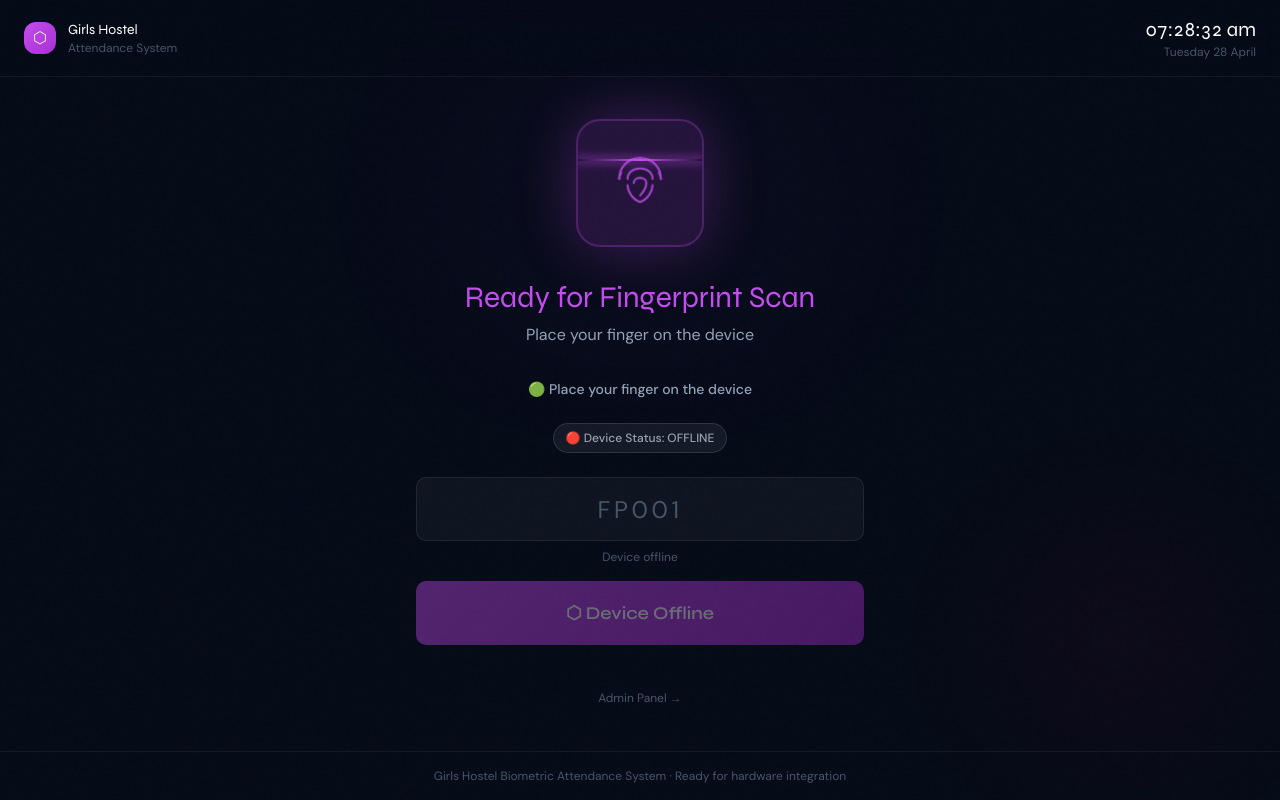
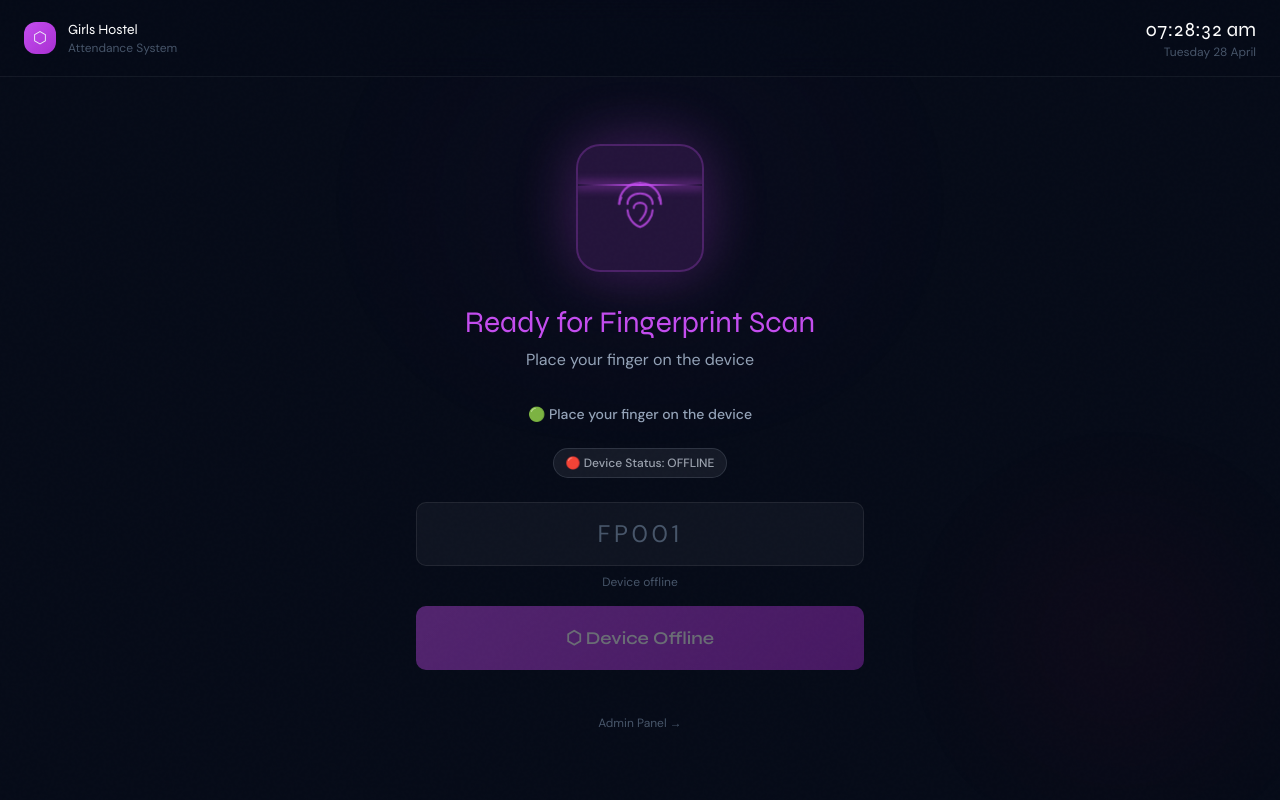
Before and after one commit to TheepanURK24CS1099/BIOMETRIC_PROJECT, a Next.js app: page /attendance in a window 1280 px wide. Built offline with nearby package versions, Linux system fonts and the light colour scheme; no server answers.

Commit message:
Remove scan station footer text

```diff
--- a/src/app/attendance/page.tsx
+++ b/src/app/attendance/page.tsx
@@ -417,11 +417,6 @@ export default function AttendanceScanPage() {
         </div>
       </main>
 
-      {/* Footer */}
-      <footer className="relative z-10 py-4 text-center text-xs"
-        style={{ color: 'var(--text-muted)', borderTop: '1px solid var(--border)' }}>
-        Girls Hostel Biometric Attendance System · Ready for hardware integration
-      </footer>
     </div>
   )
 }
```
